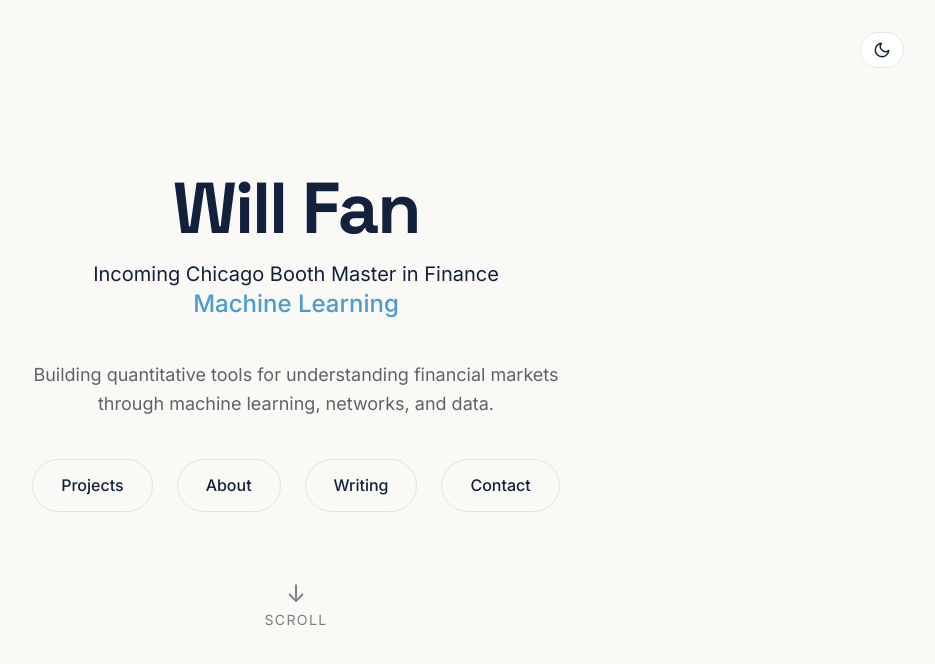
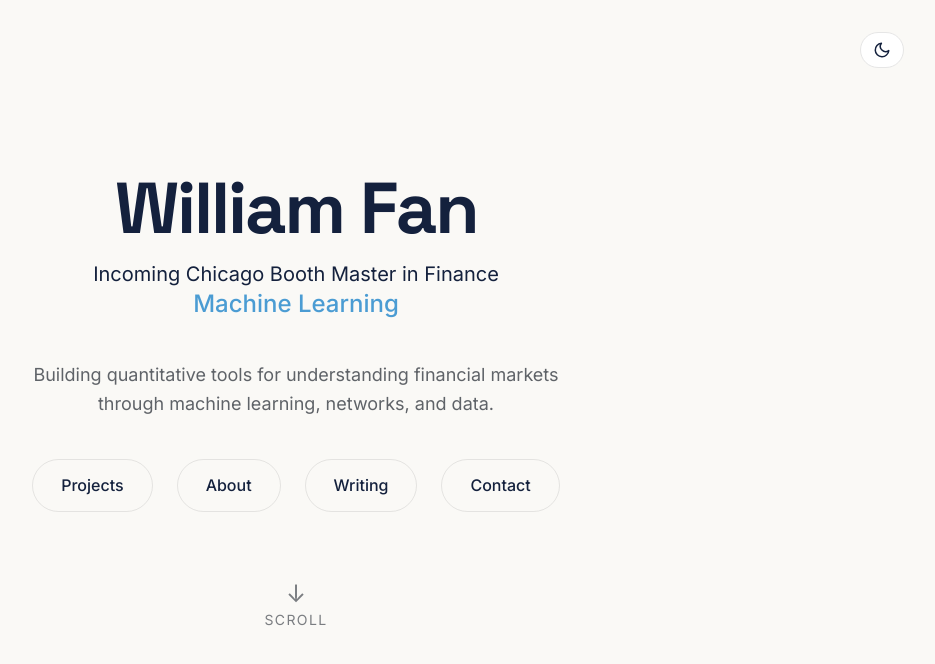
Before and after one commit to squilliam34/squilliam34.github.io, a React (Vite) app: page / in a window 1280 px wide. Shown: the top 664 px of the page, without its empty margins (344-1279 px from the left). Built offline with nearby package versions, Linux system fonts and the light colour scheme.

Commit message:
Full name

```diff
--- a/src/components/Hero/Hero.jsx
+++ b/src/components/Hero/Hero.jsx
@@ -25,7 +25,7 @@ export default function Hero() {
 
             {/* Name */}
             <h1 className="text-6xl md:text-7xl font-bold tracking-tight mb-4">
-                Will Fan
+                William Fan
             </h1>
 
             {/* Education */}
```
